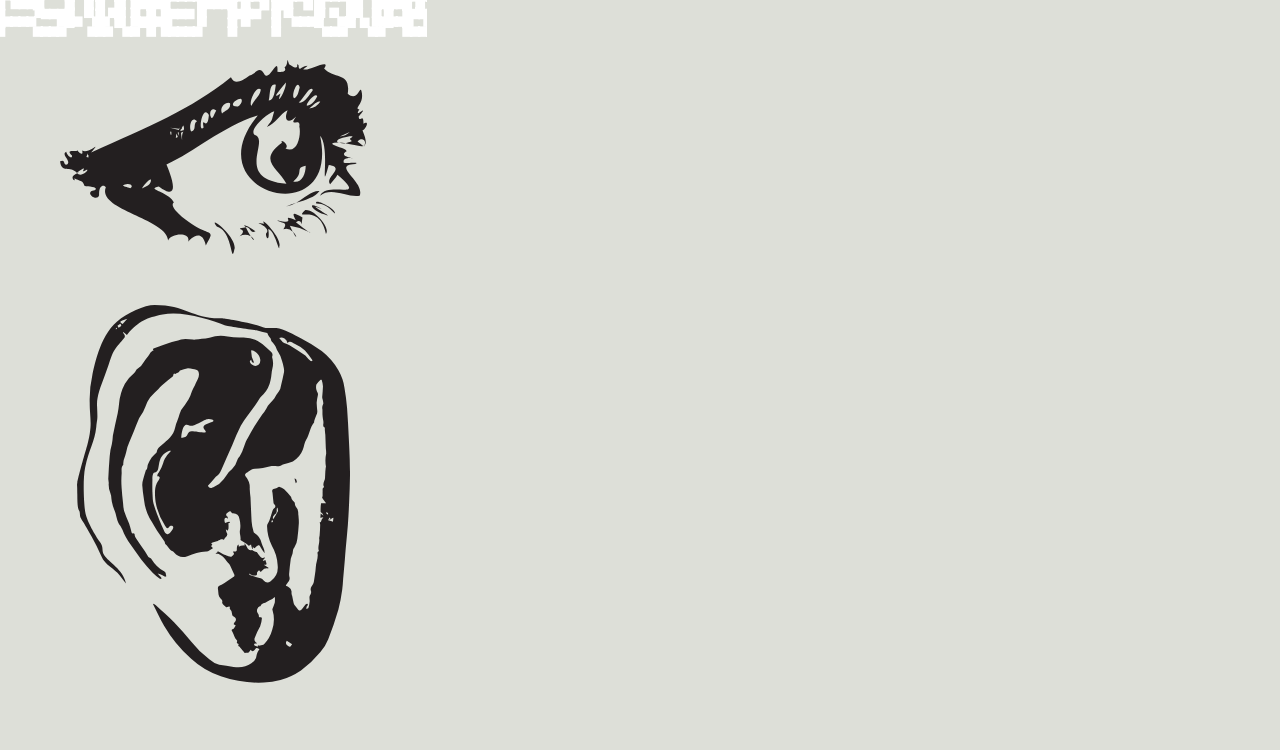
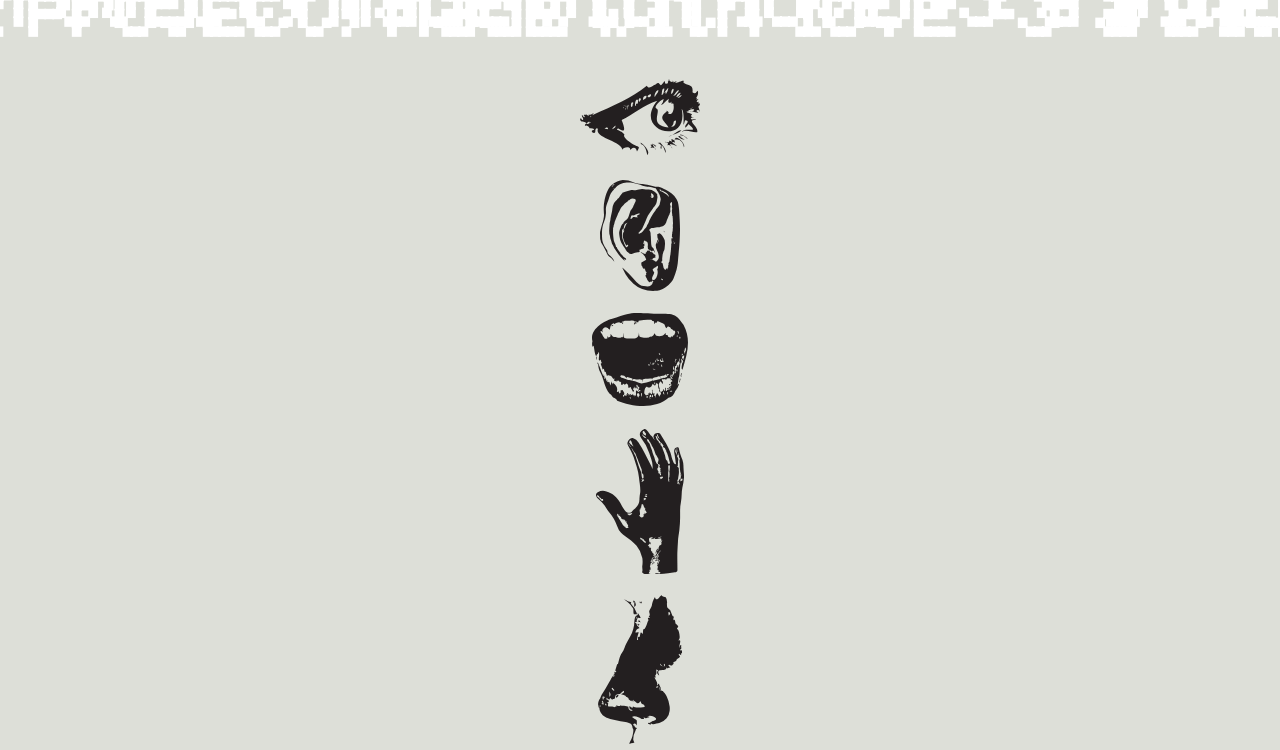
Before and after one commit to bbb0444/5s-Project, a Next.js app: page / in a window 1280 px wide. Shown: the top 750 px of the page. Built offline with nearby package versions, Linux system fonts and the light colour scheme.

Commit message:
new home page layout

```diff
--- /dev/null
+++ b/app/components/CameraSearch/CameraSearch.module.scss
@@ -0,0 +1,26 @@
+.container {
+  display: flex;
+  justify-content: space-around; // or use 'space-between'
+  align-items: center;
+  width: 90vw;
+}
+
+.text {
+  //   margin: 5%;
+}
+
+.camera {
+  //   transition: transform 0.3s ease;
+
+  &:hover {
+    transform: scale(1.1);
+  }
+}
+
+.search {
+  //   transition: transform 0.3s ease;
+
+  &:hover {
+    transform: scale(1.1);
+  }
+}
--- /dev/null
+++ b/app/components/CameraSearch/index.tsx
@@ -0,0 +1,40 @@
+import React from "react";
+import Image from "next/image";
+import styles from "./CameraSearch.module.scss";
+import Link from "next/link";
+
+interface Props {
+  text: string;
+}
+
+const index: React.FC<Props> = ({ text }) => {
+  return (
+    <div className={styles.container}>
+      <div className={styles.camera}>
+        <Link href="/upload">
+          <Image
+            src={"/SVG/camera.svg"}
+            alt="icon of a digital camera"
+            width={100} // width of the image file
+            height={100} // height of the image file
+            objectFit="contain"
+          />
+        </Link>
+      </div>
+      <div className={styles.text}>{text}</div>
+      <div className={styles.search}>
+        <Link href="/upload">
+          <Image
+            src={"/SVG/search.svg"}
+            alt="icon of magnifying glass"
+            width={70} // width of the image file
+            height={70} // height of the image file
+            objectFit="contain"
+          />
+        </Link>
+      </div>
+    </div>
+  );
+};
+
+export default index;
--- a/app/components/Header/Header.module.scss
+++ b/app/components/Header/Header.module.scss
@@ -1,3 +1,5 @@
+@import "../../variables.scss";
+
 .grain {
   filter: contrast(100%) brightness(100%);
   background: url("/SVG/grain.svg"),
@@ -18,40 +20,61 @@
   isolation: isolate;
 }
 
-.image {
+.column {
   position: relative;
-  display: inline-block;
-  transition: all 0.5s ease;
+  display: flex;
+  flex-direction: column;
+  justify-content: space-around;
+  align-items: center;
+  padding: 5%;
+  object-fit: cover;
+  min-width: 25vw;
+  overflow: hidden;
+  // height: 100vh;
+  // width: 100%;
 }
 
-.image:hover {
-  transform: scale(1.1);
+.image {
+  padding: 10%;
+}
+
+.container {
+  position: relative;
+  opacity: 1;
+}
+
+.container .image {
+  // transition: all 0.3s ease;
+}
+
+.container:hover {
+  .image {
+    // transform: scale(1.1);
+    opacity: 0;
+    // transition: all 0.3s ease;
+  }
 
   .dropContent {
     opacity: 1;
-    // display: block;
-    animation: growRight 300ms ease-in-out forwards;
-    // transform-origin: left center;
     display: flex;
-    justify-content: center;
+    flex-direction: column;
     align-items: center;
   }
 }
 
 .dropContent {
-  // border: 1px solid #ccc;
   position: absolute;
-  height: 100%;
-  left: 100%;
-  top: 0%;
+  top: 50%;
+  left: 50%;
+  transform: translate(-50%, -50%);
+
   opacity: 0;
-  display: none;
-  transform: scaleX(0);
-  font-size: clamp(3rem, 10vw, 10rem);
-  margin-left: 10%;
-  // writing-mode: vertical-rl;
-
-  background-color: green;
+  transition: opacity 0.3s ease;
+  // display: none;
+  // transform: scaleX(1);
+  font-size: clamp(3rem, 10vw, 5rem);
+  color: $secondary-text-colour;
+  // background-color: green;
 }
 
 @keyframes growRight {
--- a/app/components/Header/index.tsx
+++ b/app/components/Header/index.tsx
@@ -1,86 +1,83 @@
 import React from "react";
 import Image from "next/image";
 import styles from "./Header.module.scss";
-
 import ScrollingText from "../ScrollingText";
+import CameraSearch from "../CameraSearch";
 
 const Header = () => {
   return (
     <header>
       <nav>
-        <ul className="flex flex-col p-10% relative">
+        <ul className={styles.column}>
           <ScrollingText />
-          <li className={styles.image}>
+          <li className={styles.container}>
             <Image
               src={"/SVG/Eye.svg"}
               alt="black and white print of a eye"
-              width={500} // width of the image file
-              height={500} // height of the image file
-              className="order-1 p-5%"
+              width={150} // width of the image file
+              height={150} // height of the image file
+              className={styles.image}
             />
-
             <div className={styles.dropContent}>
-              <h1>eye</h1>
+              <CameraSearch text="eye"></CameraSearch>
             </div>
           </li>
 
-          <li className={styles.image}>
+          <li className={styles.container}>
             <Image
               src={"/SVG/Ear.svg"}
               alt="black and white print of a ear"
-              width={500} // width of the image file
-              height={500} // height of the image file
-              className="p-10%"
+              width={100} // width of the image file
+              height={100} // height of the image file
+              className={styles.image}
             />
             <div className={styles.dropContent}>
               {/* <div className={styles.isolate}>
                 <div className={styles.grain}>
                   <div className={styles.overlay}> */}
-              <h1>e</h1>
-              <h1>a</h1>
-              <h1>r</h1>
+              <CameraSearch text="ear"></CameraSearch>
             </div>
             {/* </div>
               </div>
             </div> */}
           </li>
 
-          <li className={styles.image}>
+          <li className={styles.container}>
             <Image
               src={"/SVG/Mouth.svg"}
               alt="black and white print of a mouth"
-              width={500} // width of the image file
-              height={500} // height of the image file
-              className="p-10%"
+              width={120} // width of the image file
+              height={120} // height of the image file
+              className={styles.image}
             />
             <div className={styles.dropContent}>
-              <h1>mouth</h1>
+              <CameraSearch text="mouth"></CameraSearch>
             </div>
           </li>
 
-          <li className={styles.image}>
+          <li className={styles.container}>
             <Image
               src={"/SVG/Hand.svg"}
               alt="black and white print of a hand"
-              width={500} // width of the image file
-              height={500} // height of the image file
-              className="p-10%"
+              width={110} // width of the image file
+              height={110} // height of the image file
+              className={styles.image}
             />
             <div className={styles.dropContent}>
-              <h1>hand</h1>
+              <CameraSearch text="hand"></CameraSearch>
             </div>
           </li>
 
-          <li className={styles.image}>
+          <li className={styles.container}>
             <Image
               src={"/SVG/Nose.svg"}
               alt="black and white print of a nose"
-              width={500} // width of the image file
-              height={500} // height of the image file
-              className="p-10%"
+              width={105} // width of the image file
+              height={105} // height of the image file
+              className={styles.image}
             />
             <div className={styles.dropContent}>
-              <h1>nose</h1>
+              <CameraSearch text="nose"></CameraSearch>
             </div>
           </li>
         </ul>
--- a/app/globals.scss
+++ b/app/globals.scss
@@ -2,9 +2,7 @@
 @tailwind components;
 @tailwind utilities;
 
-$bg-colour: rgb(221, 223, 216);
-$main-text-colour: rgb(35, 31, 32);
-$secondary-text-colour: rgb(239, 0, 60);
+@import "./variables.scss";
 
 @font-face {
   font-family: "lcd";
--- a/app/page.tsx
+++ b/app/page.tsx
@@ -6,17 +6,15 @@ import "./globals.scss";
 
 export default function Home() {
   return (
-    <main className="flex">
-      <div className="w-1/3 min-w-40">
+    <main className="">
+      <div className="">
+        {/* <div className="w-1/3 min-w-40"> */}
         <Header></Header>
       </div>
-      <div className="w-2/3 min-w-80 p-6 flex">
+      {/* <div className="w-2/3 min-w-80 p-6 flex">
         <div className="flex-1">
-          {/* <div className="text-2xl" style={{ fontFamily: "lcd" }}>
-            <h1>home</h1>
-          </div> */}
         </div>
-      </div>
+      </div> */}
       {/* <div>
         <FiveSenses />
       </div> */}
--- /dev/null
+++ b/app/upload/page.tsx
@@ -0,0 +1,7 @@
+import React from "react";
+
+function index() {
+  return <div>index</div>;
+}
+
+export default index;
--- /dev/null
+++ b/app/variables.scss
@@ -0,0 +1,3 @@
+$bg-colour: rgb(221, 223, 216);
+$main-text-colour: rgb(35, 31, 32);
+$secondary-text-colour: rgb(144, 70, 52);
--- a/tailwind.config.ts
+++ b/tailwind.config.ts
@@ -17,6 +17,7 @@ const config: Config = {
         lcd: ['"lcd"', "fallback", "sans-serif"],
       },
       spacing: {
+        "50%": "50%",
         "10%": "10%",
         "7%": "7%",
         "5%": "5%",
```
Also changed, not shown: public/SVG/camera.svg (added), public/SVG/search.svg (added).
